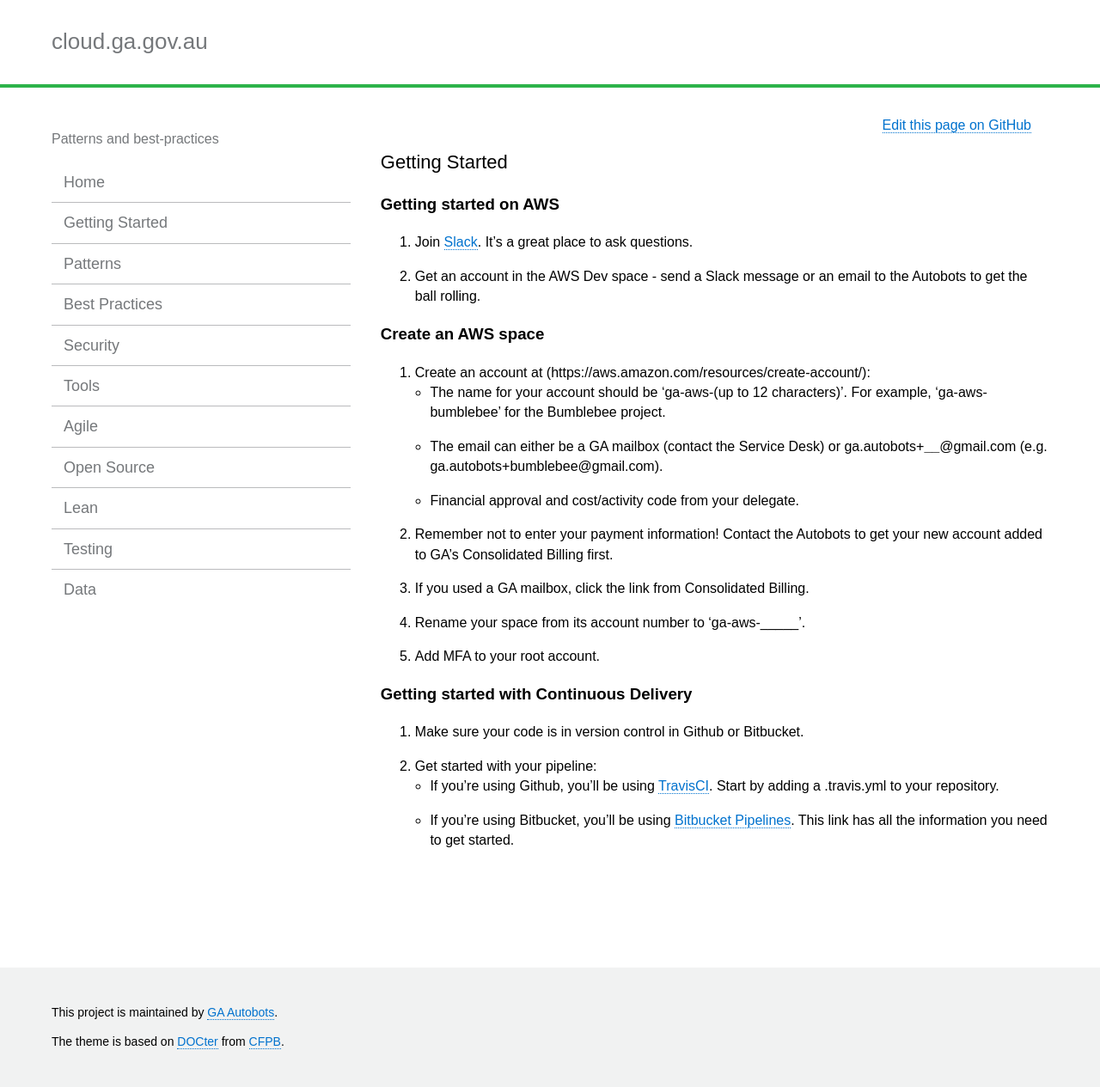
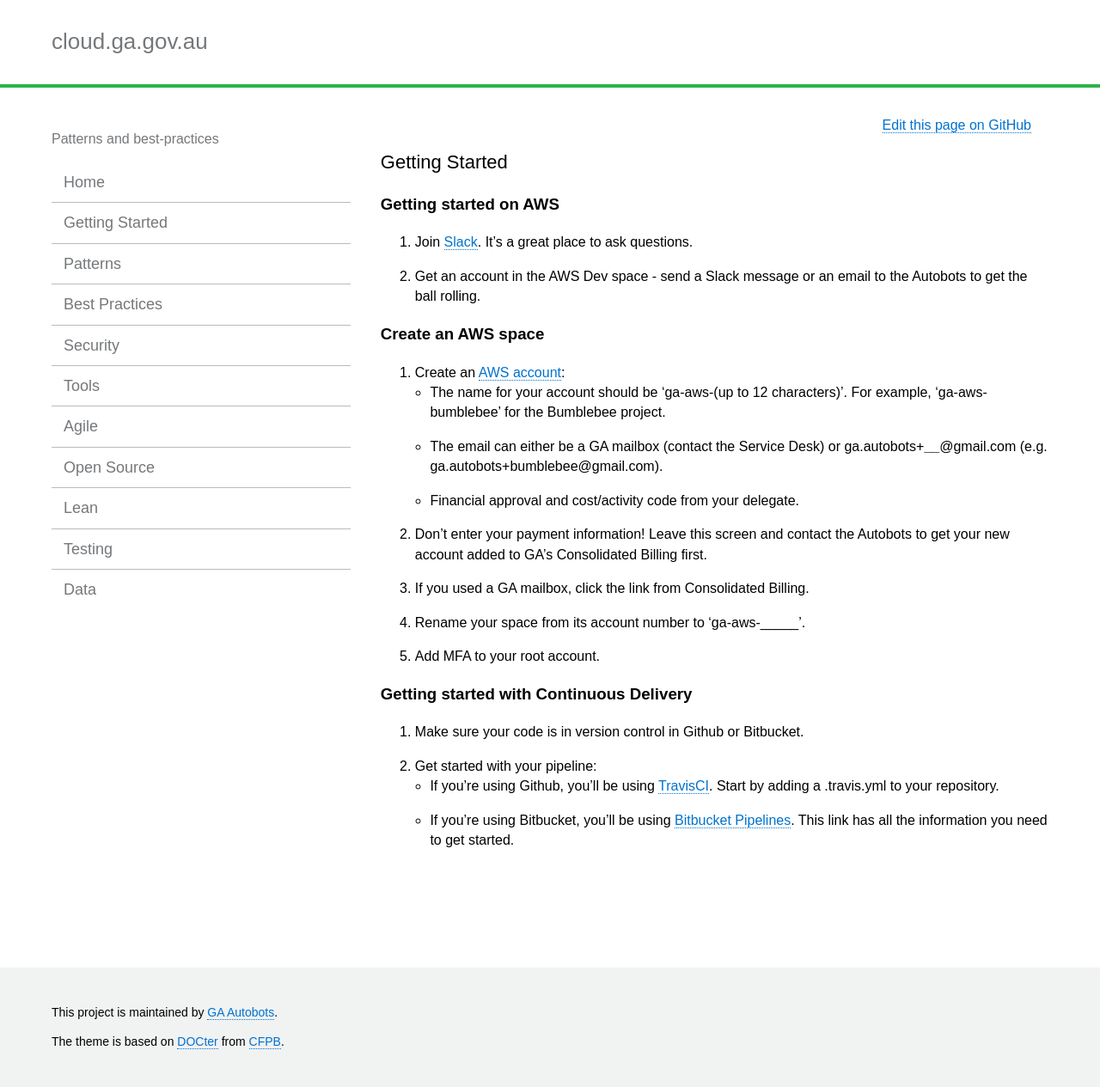
Before and after one commit to GeoscienceAustralia/cloud, a Jekyll site: the page built from docs/_pages/getting_started_index.md, in a window 1280 px wide. Shown: the whole page at 86% size. Built offline with Jekyll 4.4.1, drawn with Linux system fonts in a browser that asks for light colours.

Commit message:
Fix links

```diff
--- a/docs/_pages/getting_started_index.md
+++ b/docs/_pages/getting_started_index.md
@@ -10,11 +10,11 @@ permalink: getting_started_index.html
 2. Get an account in the AWS Dev space - send a Slack message or an email to the Autobots to get the ball rolling.
 
 ### Create an AWS space
-1. Create an account at (https://aws.amazon.com/resources/create-account/):
+1. Create an [AWS account](https://aws.amazon.com/resources/create-account/):
   * The name for your account should be 'ga-aws-(up to 12 characters)'. For example, 'ga-aws-bumblebee' for the Bumblebee project.
   * The email can either be a GA mailbox (contact the Service Desk) or ga.autobots+______@gmail.com (e.g. ga.autobots+bumblebee@gmail.com).
   * Financial approval and cost/activity code from your delegate.
-2. Remember not to enter your payment information! Contact the Autobots to get your new account added to GA's Consolidated Billing first.
+2. Don't enter your payment information! Leave this screen and contact the Autobots to get your new account added to GA's Consolidated Billing first.
 3. If you used a GA mailbox, click the link from Consolidated Billing.
 4. Rename your space from its account number to 'ga-aws-_____'.
 5. Add MFA to your root account.
```
